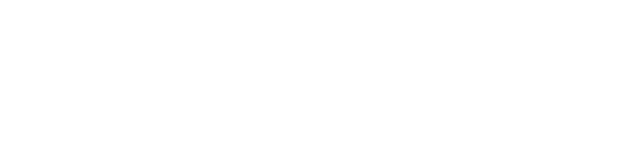
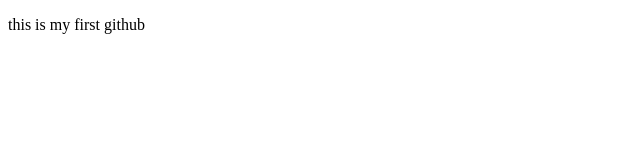
Before and after one commit to sumaiya546/my-first-github-repo, a plain HTML site: page index.html in a window 1280 px wide. Shown: the whole page, without its empty margins (0-640 px from the left). Drawn offline with Linux system fonts and the light colour scheme.

Commit message:
this one mine first

```diff
--- a/index.html
+++ b/index.html
@@ -6,6 +6,6 @@
     <title>my first ever github</title>
 </head>
 <body>
-
+    <p> this is my first github</p>
 </body>
 </html>
```
